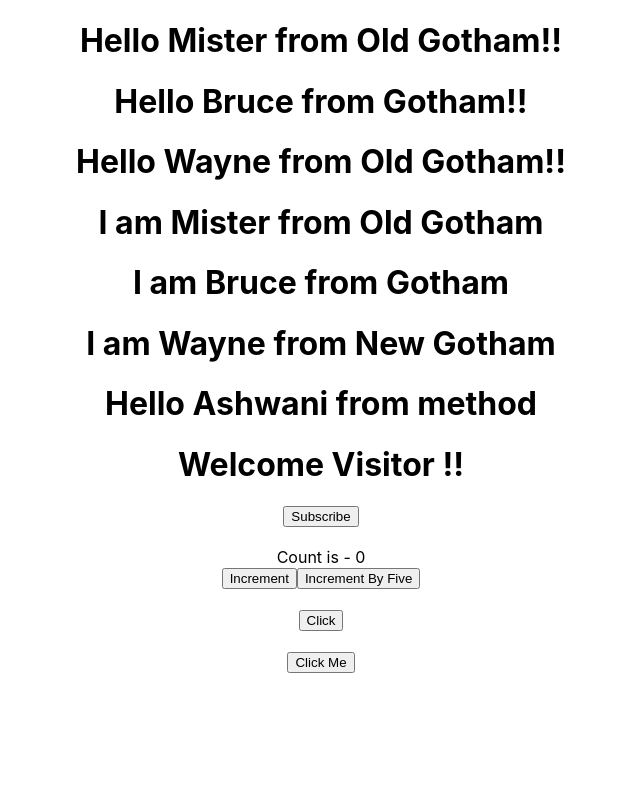
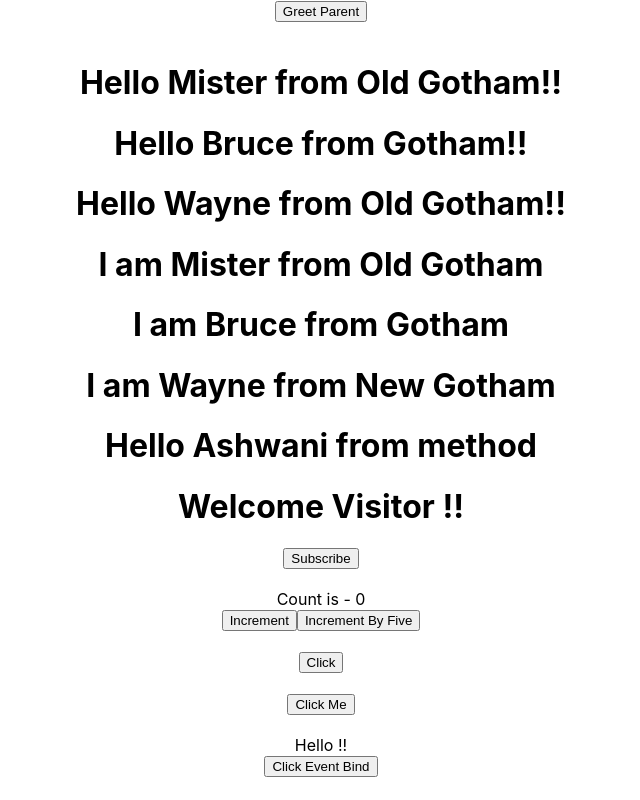
Before and after one commit to tiwari-ashwani/reactjs-aws, a React (Create React App) app: page / in a window 1280 px wide. Shown: the whole page, without its empty margins (319-959 px from the left). Built offline with nearby package versions, Linux system fonts and the light colour scheme.

Commit message:
Child Parent Calling

```diff
--- a/src/App.js
+++ b/src/App.js
@@ -7,10 +7,13 @@ import Message from './components/Message'
 import Counter from './components/Counter'
 import FunctionClick from './components/FunctionClick'
 import ClassClick from './components/ClassClick'
+import EventBind from './components/EventBind';
+import ParentComponent from './components/ParentComponent';
 
 function App() {
   return (
     <div className="App">
+      <ParentComponent /><br/>
       <Greet name="Mister" place="Old Gotham" />
       <Greet name="Bruce" place="Gotham" />
       <Greet name="Wayne" place="Old Gotham" />
@@ -23,7 +26,9 @@ function App() {
       <Message /><br />
       <Counter /><br />
       <FunctionClick /><br/>
-      <ClassClick />
+      <ClassClick /><br/>
+      <EventBind />
+
     </div>
   );
 }
--- /dev/null
+++ b/src/components/ChildComponent.js
@@ -0,0 +1,13 @@
+import React from 'react'
+
+function ChildComponent(props) {
+    return (
+        <div>
+            <button onClick={() => props.greetHandler('Hulk Junior')}>
+                Greet Parent
+            </button>
+        </div>
+    )
+}
+
+export default ChildComponent
--- /dev/null
+++ b/src/components/EventBind.js
@@ -0,0 +1,59 @@
+import React, { Component } from 'react'
+
+class EventBind extends Component {
+
+    constructor(props) {
+        super(props)
+        this.state = {
+            message: 'Hello !!'
+        }
+        //this.clickHandler = this.clickHandler.bind(this)
+    }
+
+    // clickHandler() {
+    //     if (this.state.message == 'Hello !!') {
+    //         this.setState({
+    //             message: 'GoodBye !!'
+    //         })
+    //     } else {
+    //         this.setState({
+    //             message: 'Hello !!'
+    //         })
+    //     }
+    // }
+
+    clickHandler = () => {
+        if (this.state.message == 'Hello !!') {
+            this.setState({
+                message: 'GoodBye !!'
+            })
+        } else {
+            this.setState({
+                message: 'Hello !!'
+            })
+        }
+    }
+
+    render() {
+        return (
+            <div>
+                <div>{this.state.message}</div>
+
+                {/* Approach 1 */}
+                {/* <button onClick={this.clickHandler.bind(this)}>Click Event Bind</button> */}
+
+                {/* Approach 2 Binding in the calling fucntion*/}
+                {/* <button onClick={() => this.clickHandler()}>Click Event Bind</button> */}
+
+                {/* Approach 3 Binding in the constructor */}
+                {/* <button onClick={this.clickHandler}>Click Event Bind</button> */}
+
+                {/* Approach 4 Calling via the arrow function and removing the const binding*/}
+                <button onClick={this.clickHandler}>Click Event Bind</button>
+
+            </div>
+        )
+    }
+}
+
+export default EventBind
--- a/src/components/Greet.js
+++ b/src/components/Greet.js
@@ -25,7 +25,7 @@ import React from 'react'
 //Destructring props code in the function
 const Greet = props => {
     const {name, place} = props
-    console.log(name + ' - - '+ place)
+    //console.log(name + ' - - '+ place)
     return (
     <h1>
         Hello {name} from {place}!!
--- /dev/null
+++ b/src/components/ParentComponent.js
@@ -0,0 +1,28 @@
+import React, { Component } from 'react'
+import ChildComponent from './ChildComponent'
+
+class ParentComponent extends Component {
+
+    constructor(props) {
+        super(props)
+
+        this.state = {
+            parentName: 'Hulk Senior'
+        }
+        this.greetParent = this.greetParent.bind(this)
+    }
+
+    greetParent(childName) {
+        alert(`Hello Mr. ${this.state.parentName} from ${childName}`)
+    }
+
+    render() {
+        return (
+            <div>
+                <ChildComponent greetHandler={this.greetParent} />
+            </div>
+        )
+    }
+}
+
+export default ParentComponent
```
